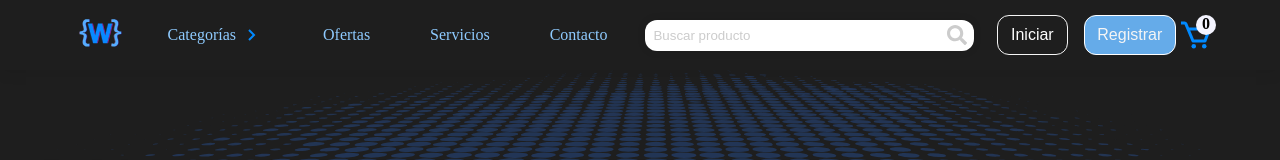
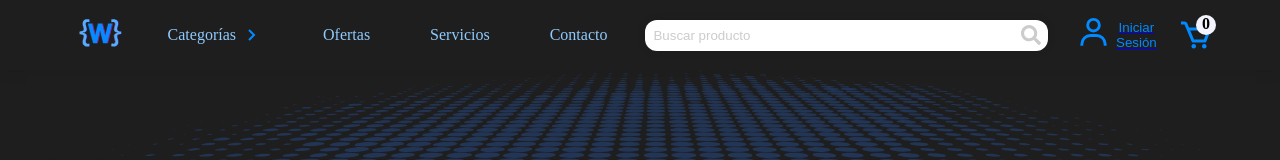
Before and after one commit to wdelcant/wdelcant-app, a React (Create React App) app: page / in a window 1280 px wide. Shown: the top 160 px of the page. Built offline with nearby package versions, Linux system fonts and the light colour scheme; no server answers; the database is empty.

Commit message:
se estiliza menu

```diff
--- a/src/components/NavBar/ButtonsAcc.jsx
+++ b/src/components/NavBar/ButtonsAcc.jsx
@@ -1,5 +1,6 @@
 import { Link } from 'react-router-dom';
 import { useAuth } from '../../context/AuthContext';
+import { BiUser } from 'react-icons/bi';
 import './ButtonsAcc.scss';
 
 const ButtonsAcc = handleShow => {
@@ -10,16 +11,19 @@ const ButtonsAcc = handleShow => {
     <>
       {!user && (
         <>
-          <li>
-            <Link to="/login" onClick={handleShow}>
-              <button className="menu__users--login">Iniciar</button>
-            </Link>
-          </li>
-          <li>
-            <Link to="/register" onClick={handleShow}>
-              <button className="menu__users--register">Registrar</button>
-            </Link>
-          </li>
+          <Link to="/login" onClick={handleShow}>
+            <button className="menu__users">
+              <div className="menu__users--desktop">
+                <BiUser className="menu__users--desktop--icon" />
+                <div>
+                  <p className="menu__users--desktop--text">Iniciar Sesión</p>
+                </div>
+              </div>
+              <div className="menu__users--mobile">
+                <BiUser className="menu__users--mobile--icon" />
+              </div>
+            </button>
+          </Link>
         </>
       )}
       {user && (
--- a/src/components/NavBar/ButtonsAcc.scss
+++ b/src/components/NavBar/ButtonsAcc.scss
@@ -2,51 +2,60 @@
 
 .menu {
   &__users {
-    display: flex;
+    display: block;
     align-items: center;
+    text-align: center;
     justify-content: center;
     height: 100%;
-    padding: 0 0 0 15px;
     cursor: pointer;
+    background-color: transparent;
+    border: none;
 
-    &--register {
-      color: $light;
-      background-color: $tertiary;
-      border: 1.5px solid $white;
-      border-radius: $borderRadius;
-      margin-left: 1rem;
-      padding: 0.6rem 0.8rem;
-      font-size: 1rem;
-      cursor: pointer;
-      &:hover {
-        color: #f2f5f7;
+    &--desktop {
+      display: flex;
+      justify-content: center;
+      margin: 0 10px;
+
+      &--icon {
         background-color: transparent;
-        border: 1.5px solid #f2f5f7;
-        transition: all ease-in-out 350ms;
+        width: 35px;
+        height: 35px;
+        color: $primary;
+        cursor: pointer;
+        position: relative;
+        margin-right: 5px;
+      }
+      &--text {
+        display: flex;
+        align-items: center;
+        width: 40px;
+        height: 40px;
+        color: $primary;
+        cursor: pointer;
+        position: relative;
       }
     }
-    &--login {
-      background-color: transparent;
-      border: 1.5px solid $light;
-      border-radius: $borderRadius;
-      padding: 0.6rem 0.8rem;
-      font-size: 1rem;
-      color: $white;
-      cursor: pointer;
-      &:hover {
-        color: $light;
-        background-color: $tertiary;
-        border: 1.5px solid $light;
-        transition: all ease-in-out 350ms;
+    &--mobile {
+      &--icon {
+        background-color: transparent;
+        width: 35px;
+        height: 35px;
+        color: $primary;
+        cursor: pointer;
+        position: relative;
+        margin-right: 5px;
+      }
+      &--text {
+        display: none;
       }
     }
+
     &--profile {
       width: 45px;
       color: $light;
       background-color: $secondary;
       border: 1.5px solid $white;
       border-radius: 50%;
-
       padding: 1.5px;
       font-size: 1rem;
       cursor: pointer;
@@ -56,10 +65,10 @@
         border: 1.5px solid #f2f5f7;
         transition: all ease-in-out 350ms;
       }
-    }
-    &--arrow {
-      display: flex;
-      margin-right: 1rem;
+      &--arrow {
+        display: flex;
+        margin-right: 1rem;
+      }
     }
 
     &--logout {
--- a/src/components/NavBar/NavBar.jsx
+++ b/src/components/NavBar/NavBar.jsx
@@ -114,13 +114,13 @@ const NavBar = () => {
               Contacto
             </Link>
           </li>
-          <div className="menu__item menu__users menu__users--mobile">
-            <ButtonsAcc />
-          </div>
         </ul>
 
         <Form />
-        <div className="menu__users menu__users--desktop ">
+        <div className="menu__users menu__users--mobile">
+          <ButtonsAcc />
+        </div>
+        <div className="menu__users menu__users--desktop  ">
           <ButtonsAcc handleShow={handleShow} />
         </div>
         <div>
--- a/src/components/UserContainer/ResetPassword.jsx
+++ b/src/components/UserContainer/ResetPassword.jsx
@@ -99,7 +99,7 @@ export function ResetPassword() {
             className="reset__content--form--btn"
             onClick={handleResetPassword}
           >
-            Reset Password
+            Restablecer
           </button>
         </form>
         <p className="reset__content--text">
```
Also changed, not shown: public/assets/images/user.svg (added).
